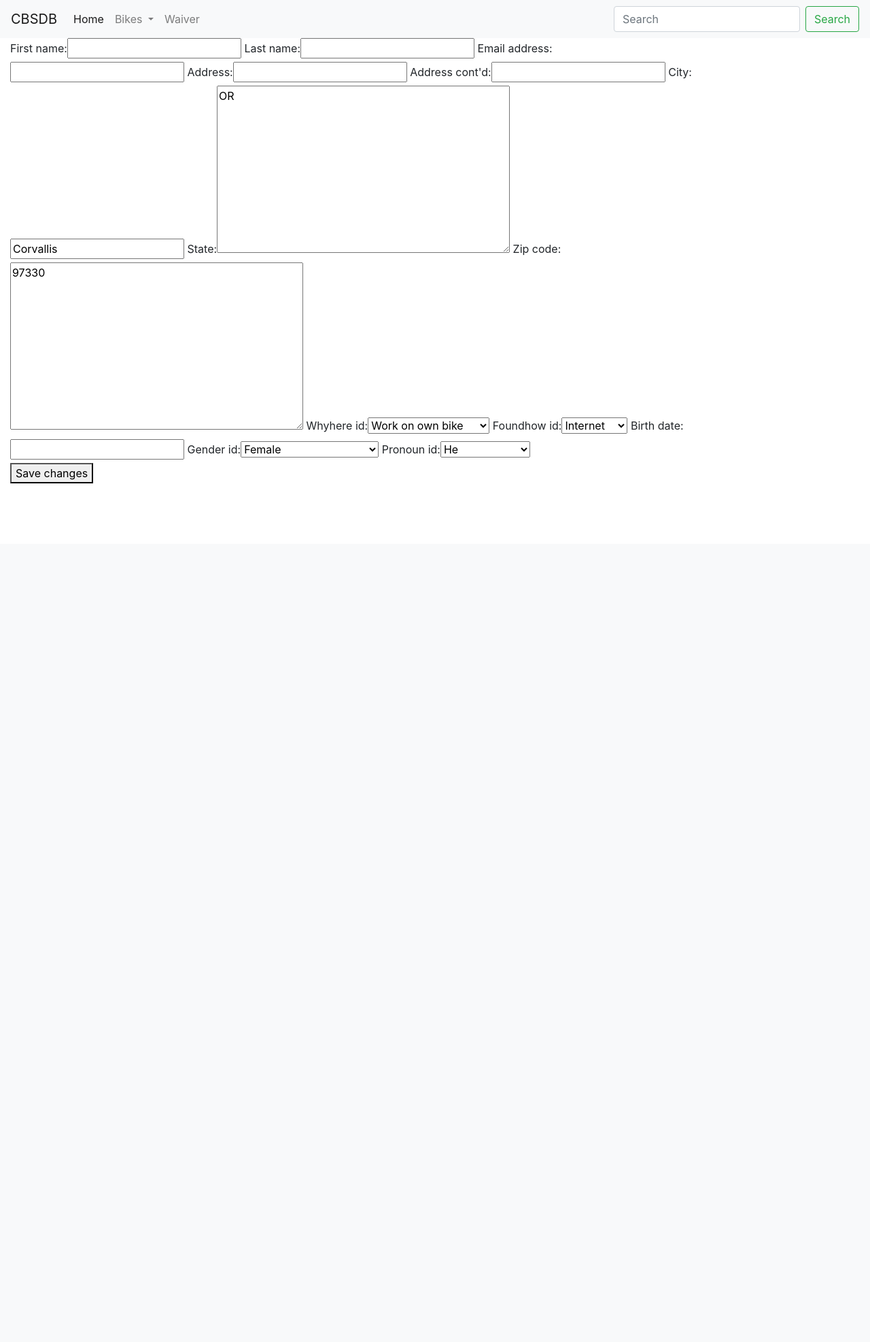
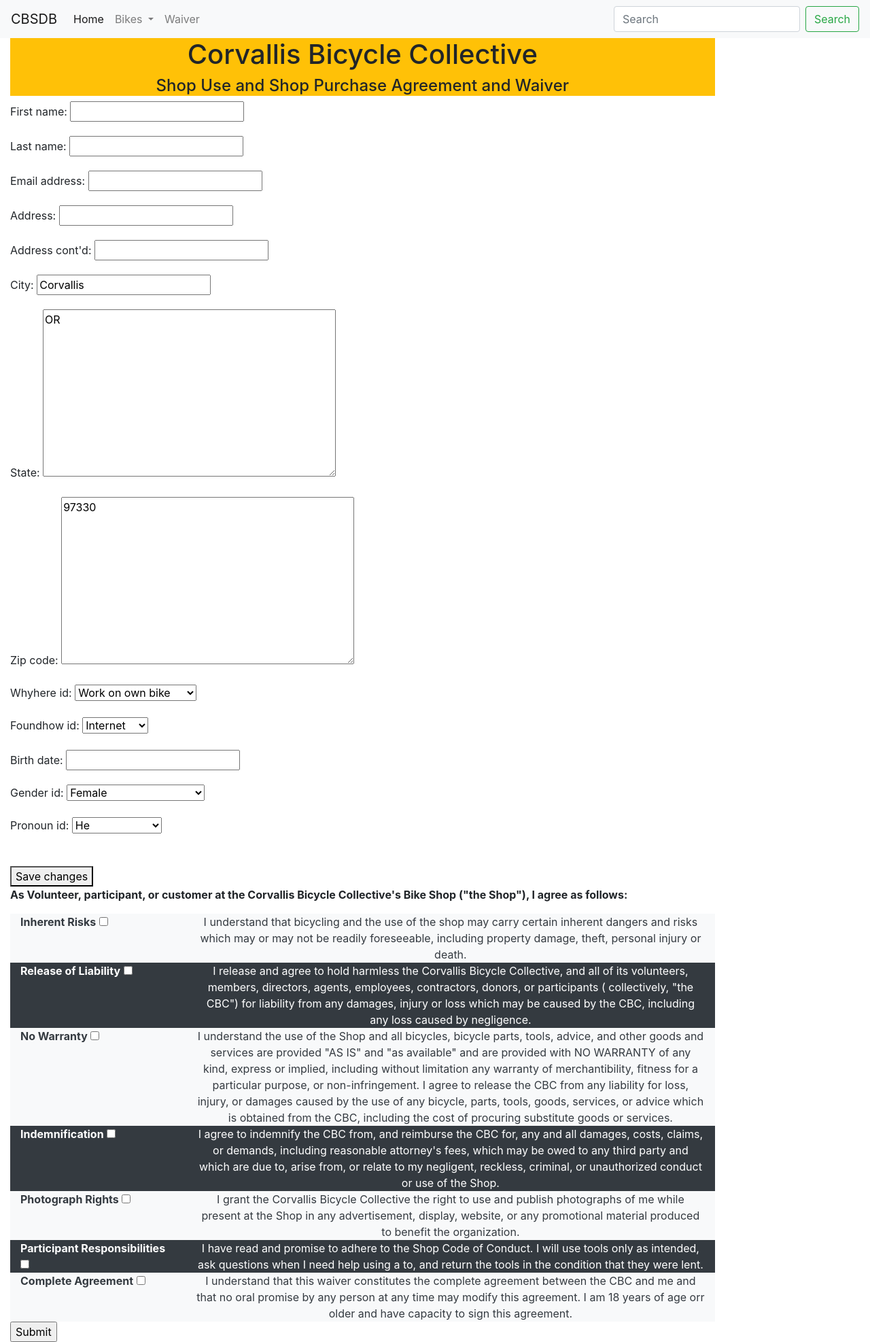
Before and after one commit to Corvallis-Bikes/cbsdb, a Django app: page /waiver/ in a window 1280 px wide. Shown: the whole page at 68% size. Before the commit the page ends 711 px from the top, so only its background shows below. Run offline with Django 3.2, Linux system fonts and the light colour scheme; some libraries are stand-ins or nearby versions.

Commit message:
add waiver data

```diff
--- a/bikes/templates/waiver.html
+++ b/bikes/templates/waiver.html
@@ -1,12 +1,105 @@
 {% extends "base_generic.html" %}
 
 {% block content %}
+<div class="bg-warning text-center">
+  <h1>Corvallis Bicycle Collective</h1>
+  <h4>Shop Use and Shop Purchase Agreement and Waiver</h4>
+</div>
+
 <form method="post">
   {% csrf_token %}
-  {{ form.as_table }}
-  {{ p_form.as_table }}
+  {{ form.as_p }}
+  {{ p_form.as_p }}
 </br>
   <button type="submit">Save changes</button>
 </form>
+<p><b>As Volunteer, participant, or customer at the Corvallis Bicycle Collective's Bike Shop ("the Shop"), I agree as follows:</b></p>
 
+<form action="/action_page.php">
+  <div class="container">
+    <div class="row bg-light text-dark">
+      <div class="col-3">
+          <b>Inherent Risks</b>
+          <input type="checkbox" name="vehicle1" value="Bike">
+      </div>
+      <div class="col-9 text-center">I understand that bicycling and the use of the shop may carry
+        certain inherent dangers and risks which may or may not be readily foreseeable,
+        including property damage, theft, personal injury or death.
+      </div>
+    </div>
+    <div class="row bg-dark text-white">
+      <div class="col-3">
+        <b>Release of Liability</b>
+        <input type="checkbox" name="vehicle1" value="Bike">
+      </div>
+      <div class="col-9 text-center">I release and agree to hold harmless the Corvallis Bicycle
+        Collective, and all of its volunteers, members, directors, agents, employees,
+        contractors, donors, or participants ( collectively, "the CBC") for liability
+        from any damages, injury or loss which may be caused by the CBC, including any
+        loss caused by negligence.
+      </div>
+    </div>
+    <div class="row bg-light text-dark">
+      <div class="col-3">
+        <b>No Warranty</b>
+        <input type="checkbox" name="vehicle1" value="Bike">
+      </div>
+      <div class="col-9 text-center">I understand the use of the Shop and all bicycles, bicycle parts,
+        tools, advice, and other goods and services are provided "AS IS" and "as available"
+        and are provided with NO WARRANTY of any kind, express or implied, including
+        without limitation any warranty of merchantibility, fitness for a particular
+        purpose, or non-infringement. I agree to release the CBC from any liability
+        for loss, injury, or damages caused by the use of any bicycle, parts, tools,
+        goods, services, or advice which is obtained from the CBC, including the cost
+        of procuring substitute goods or services.
+      </div>
+    </div>
+    <div class="row bg-dark text-white">
+      <div class="col-3">
+        <b>Indemnification</b>
+        <input type="checkbox" name="vehicle1" value="Bike">
+      </div>
+      <div class="col-9 text-center">I agree to indemnify the CBC from, and reimburse
+        the CBC for, any and all damages, costs, claims, or demands, including reasonable
+        attorney's fees, which may be owed to any third party and which are due to, arise
+        from, or relate to my negligent, reckless, criminal, or unauthorized conduct or
+        use of the Shop.
+      </div>
+    </div>
+    <div class="row bg-light text-dark">
+      <div class="col-3">
+          <b>Photograph Rights</b>
+          <input type="checkbox" name="vehicle1" value="Bike">
+      </div>
+      <div class="col-9 text-center">I grant the Corvallis Bicycle Collective the
+        right to use and publish photographs of me while present at the Shop in any
+        advertisement, display, website, or any promotional material produced to
+        benefit the organization.
+      </div>
+    </div>
+    <div class="row bg-dark text-white">
+      <div class="col-3">
+        <b>Participant Responsibilities</b>
+        <input type="checkbox" name="vehicle1" value="Bike">
+      </div>
+      <div class="col-9 text-center">I have read and promise to adhere to the Shop
+        Code of Conduct. I will use tools only as intended, ask questions when I need
+        help using a to, and return the tools in the condition that they were lent.
+      </div>
+    </div>
+    <div class="row bg-light text-dark">
+      <div class="col-3">
+        <b>Complete Agreement</b>
+        <input type="checkbox" name="vehicle1" value="Bike">
+      </div>
+      <div class="col-9 text-center">I understand that this waiver constitutes the
+        complete agreement between the CBC and me and that no oral promise by any
+        person at any time may modify this agreement. I am 18 years of age orr older
+        and have capacity to sign this agreement.
+      </div>
+    </div>
+  </div>
+
+  <input type="submit" value="Submit">
+</form>
 {% endblock %}
```
